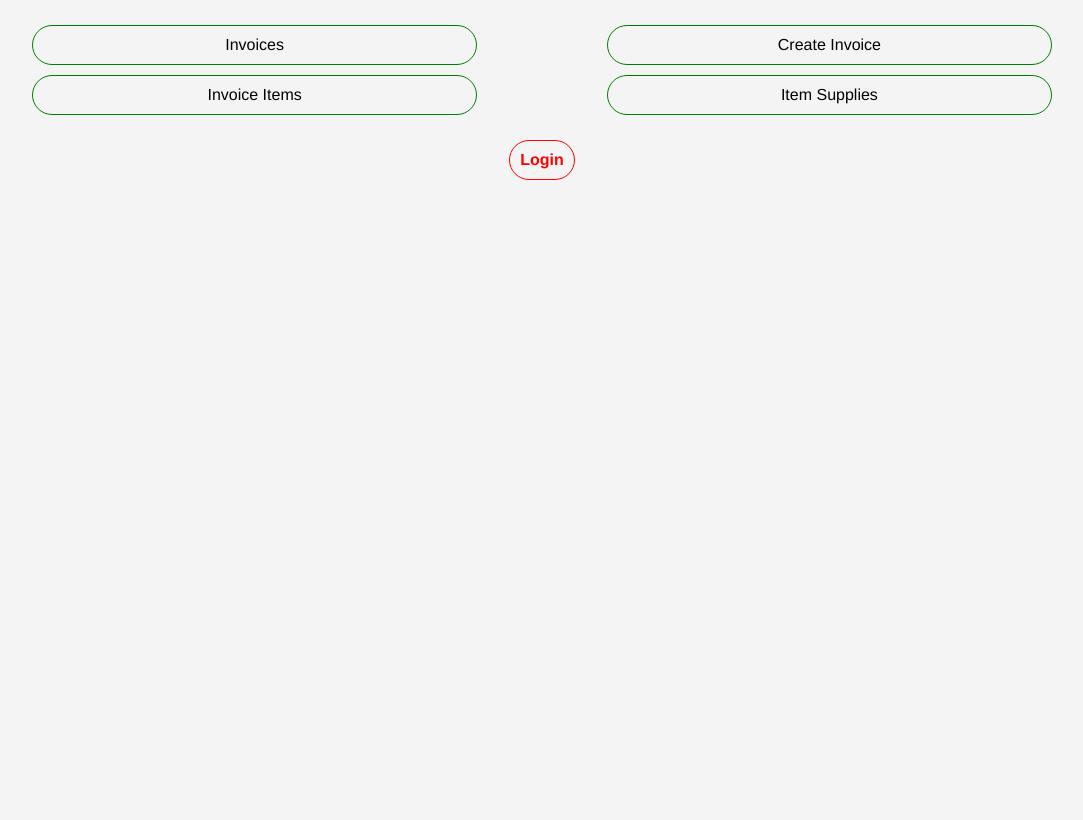
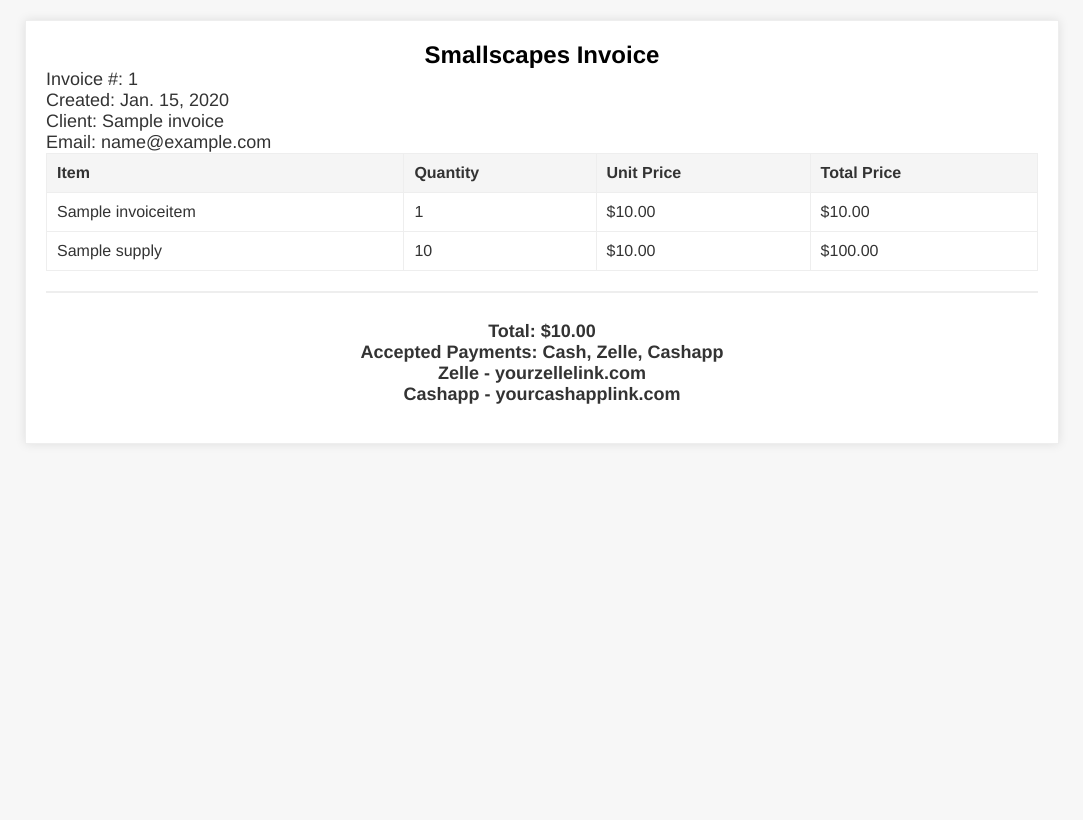
Before and after one commit to rd777rd/smallscapesinvoice, a Django app: template invoices/templates/invoice_template.html in a window 1280 px wide. Shown: the whole page, without its empty margins (98-1181 px from the left). After the commit the page ends 404 px from the top, so only its background shows below. Run offline with Django 5.2, Linux system fonts and the light colour scheme; the template is opened without the code that fills it: values that come from a table or form of the project are taken from there, others are empty; tables that the repository leaves empty hold one stand-in row (values such as "Sample post"); some web fonts are replaced.

Commit message:
Update invoice_template.html

```diff
--- a/invoices/templates/invoice_template.html
+++ b/invoices/templates/invoice_template.html
@@ -1,29 +1,113 @@
-{% extends 'base.html' %}
-{% load static %}
-{% block content %}
-{% endblock %}
 <!DOCTYPE html>
 <html>
 <head>
+    <meta charset="utf-8">
     <title>Invoice {{ invoice.id }}</title>
+    <style>
+        body {
+            font-family: 'Helvetica Neue', 'Helvetica', Arial, sans-serif;
+            color: #333;
+            margin: 0;
+            padding: 20px;
+            background-color: #f7f7f7;
+        }
+        .invoice-container {
+            width: 80%;
+            margin: auto;
+            padding: 20px;
+            background-color: #fff;
+            border: 1px solid #eee;
+            box-shadow: 0 0 10px rgba(0, 0, 0, 0.1);
+        }
+        .invoice-title {
+            border:none;
+            text-align: center;
+            font-size: 24px;
+            font-weight: bold;
+            color: black;
+            margin: 0 auto;
+            padding:0;
+        }
+        .info-list{
+            margin:0;
+            padding:0;
+            border: none;
+            font-size: 18px;
+        }
+        .invoice-info li {
+            list-style: none;
+        }
+        .invoice-items {
+            width: 100%;
+            border-collapse: collapse;
+            margin-bottom: 20px;
+        }
+        .invoice-items th, .invoice-items td {
+            border: 1px solid #eee;
+            padding: 10px;
+            text-align: left;
+        }
+        .invoice-items th {
+            background-color: #f5f5f5;
+            font-weight: bold;
+        }
+        .invoice-total {
+            text-align: center;
+            font-size: 18px;
+            font-weight: bold;
+            border-top: 2px solid #eee;
+            padding-top: 10px;
+        }
+        .paylink{
+            text-decoration: underline;
+            color:black;
+        }
+        .paylink:hover{
+            color:green;
+        }
+
+    </style>
 </head>
 <body>
-    <h1>Invoice {{ invoice.id }}</h1>
-    <p>Client: {{ invoice.client_name }}</p>
-    <p>Email: {{ invoice.client_email }}</p>
-    <p>Date: {{ invoice.date }}</p>
-    <h3>Invoice Items</h3>
-    <ul>
-        {% for item in invoice.items.all %}
-            <li>{{ item.item_name }} - Base Price: ${{ item.base_price }} - ${{ item.total }}
-                <ul>
-                    {% for supply in item.supplies.all %}
-                        <li>{{ supply.name }} - {{ supply.quantity }} @ ${{ supply.price }}</li>
-                    {% endfor %}
-                </ul>
-            </li>
-        {% endfor %}
-    </ul>
-    <p>Total: ${{ invoice.total }}</p>
+    <div class="invoice-container">
+            <h2 class="invoice-title">Smallscapes Invoice</h2>
+                <p class="info-list">
+                    Invoice #: {{ invoice.id }}
+                    <br>Created: {{ invoice.date }}
+                    <br>Client: {{ invoice.client_name }}
+                    <br>Email: {{ invoice.client_email }}
+                </p>
+        <table class="invoice-items">
+            <thead>
+                <tr>
+                    <th>Item</th>
+                    <th>Quantity</th>
+                    <th>Unit Price</th>
+                    <th>Total Price</th>
+                </tr>
+            </thead>
+            <tbody>
+                {% for item in invoice.items.all %}
+                <tr>
+                    <td>{{ item.item_name }}</td>
+                    <td>1</td>
+                    <td>${{ item.base_price }}</td>
+                    <td>${{ item.base_price }}</td>
+                </tr>
+                {% for supply in item.supplies.all %}
+                <tr>
+                    <td>{{ supply.name }}</td>
+                    <td>{{ supply.quantity }}</td>
+                    <td>${{ supply.price }}</td>
+                    <td>${{ supply.total_price }}</td>
+                </tr>
+                {% endfor %}
+                {% endfor %}
+            </tbody>
+        </table>
+        <div class="invoice-total">
+            <p>Total: ${{ invoice.total }}<br>Accepted Payments: Cash, Zelle, Cashapp</a><br>Zelle - yourzellelink.com<br>Cashapp - yourcashapplink.com</p>
+        </div>
+    </div>
 </body>
 </html>
```
